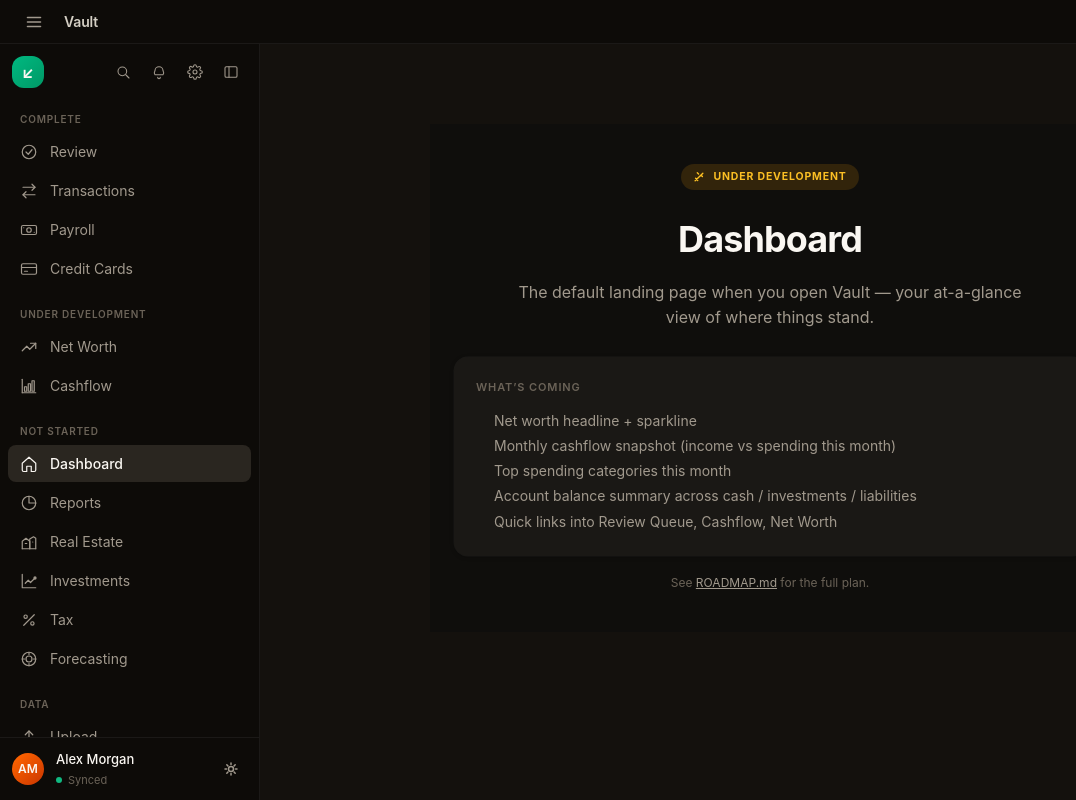
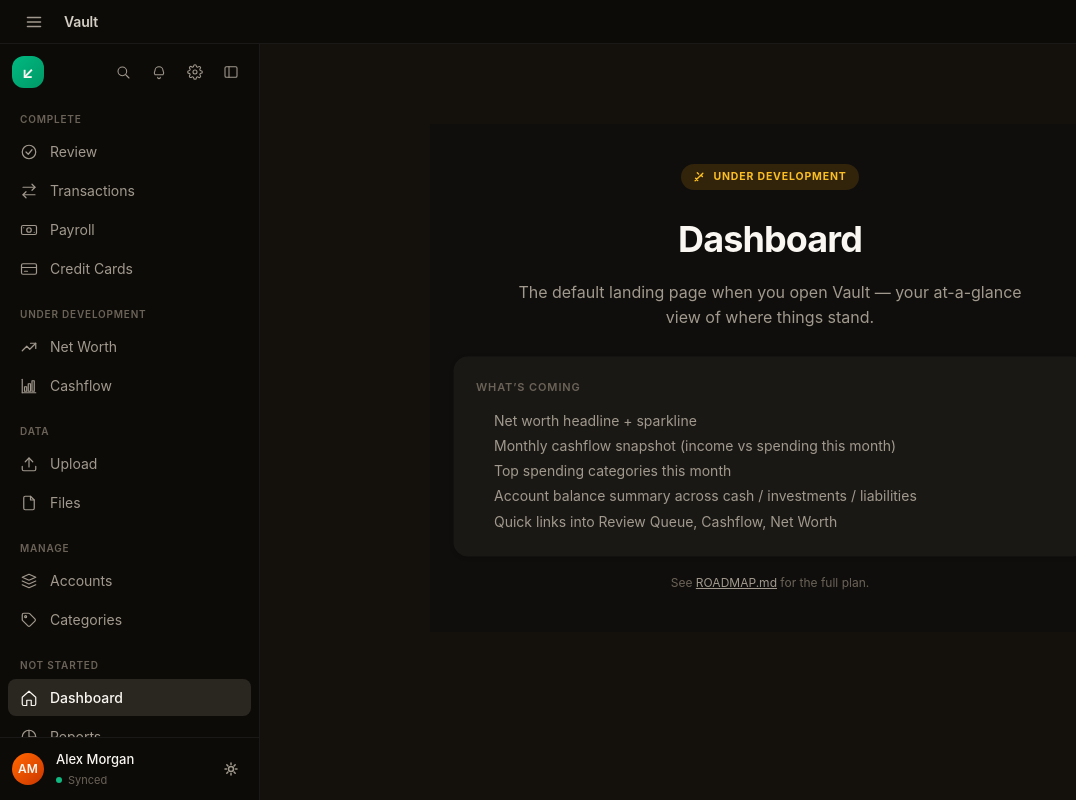
Before and after one commit to Luis-Castellanos/Gringotts-Vault, a Next.js app: page / in a window 1280 px wide. Shown: the whole page, without its empty margins (0-1076 px from the left). Built offline with nearby package versions, Linux system fonts and the light colour scheme.

Commit message:
Sidebar: move Not started to the bottom (below Manage)

```diff
--- a/components/Sidebar.tsx
+++ b/components/Sidebar.tsx
@@ -81,17 +81,6 @@ const NAV_GROUPS: readonly NavGroup[] = [
     ],
   },
   {
-    label: 'Not started',
-    items: [
-      { href: '/', label: 'Dashboard', Icon: IconDashboard },
-      { href: '/reports', label: 'Reports', Icon: IconReports },
-      { href: '/rentals', label: 'Real Estate', Icon: IconRentals },
-      { href: '/investments', label: 'Investments', Icon: IconInvestments },
-      { href: '/tax', label: 'Tax', Icon: IconTax },
-      { href: '/forecasting', label: 'Forecasting', Icon: IconForecasting },
-    ],
-  },
-  {
     label: 'Data',
     items: [
       { href: '/upload', label: 'Upload', Icon: IconUpload },
@@ -103,6 +92,17 @@ const NAV_GROUPS: readonly NavGroup[] = [
     items: [
       { href: '/accounts', label: 'Accounts', Icon: IconAccounts },
       { href: '/categories', label: 'Categories', Icon: IconCategories },
+    ],
+  },
+  {
+    label: 'Not started',
+    items: [
+      { href: '/', label: 'Dashboard', Icon: IconDashboard },
+      { href: '/reports', label: 'Reports', Icon: IconReports },
+      { href: '/rentals', label: 'Real Estate', Icon: IconRentals },
+      { href: '/investments', label: 'Investments', Icon: IconInvestments },
+      { href: '/tax', label: 'Tax', Icon: IconTax },
+      { href: '/forecasting', label: 'Forecasting', Icon: IconForecasting },
     ],
   },
 ];
```
